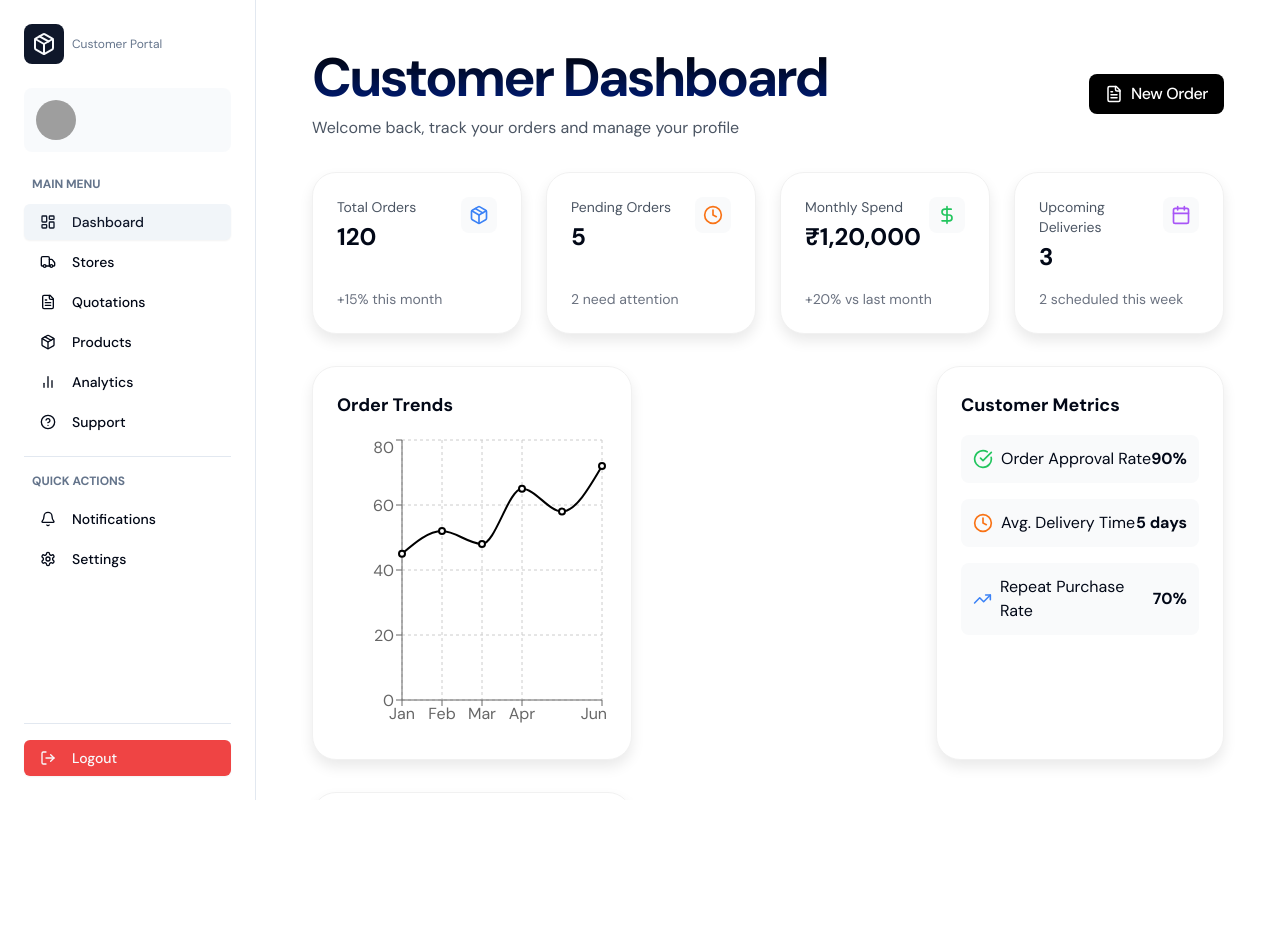
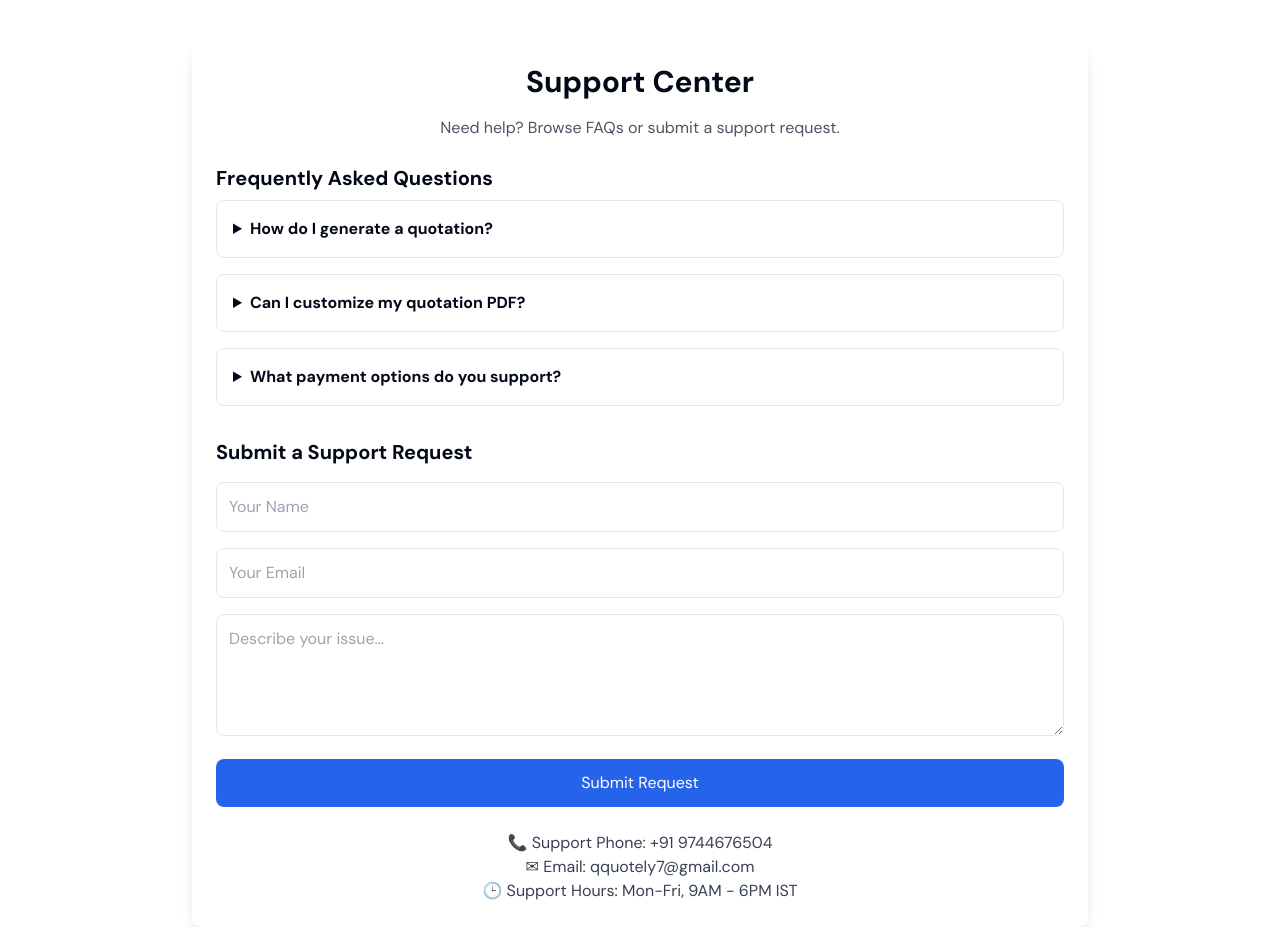
Before and after one commit to quotely-co/client, a React (Vite) app: page /support in a window 1280 px wide. Before the commit this address led to /dashboard. Before the commit the page ends 800 px from the top, so only its background shows below. Built offline with nearby package versions, Linux system fonts and the light colour scheme; no server answers; grey boxes are pictures that could not be loaded.

Commit message:
added the support and about s page

```diff
--- a/src/App.jsx
+++ b/src/App.jsx
@@ -1,4 +1,4 @@
-import React, { Suspense, lazy } from "react";
+import { Suspense, lazy } from "react";
 import { BrowserRouter as Router, Routes, Route } from "react-router-dom";
 import { Toaster } from "react-hot-toast";
 import OpenRoute from "./components/auth/OpenRoute";
@@ -7,6 +7,9 @@ import LoadingSpinner from "./components/common/Loading";
 
 // Lazy-loaded components
 const Landing = lazy(() => import("./pages/Landing"));
+const Support = lazy(() => import("./pages/Support"));
+const ContactUs = lazy(() => import("./pages/ContactUs"));
+
 const Onboarding = lazy(() => import("./pages/factory/Onboarding"));
 const Admin = lazy(() => import("./pages/Admin/AdminDashboard"));
 const FactoryDashboard = lazy(() => import("./pages/factory/FactoryDashboard"));
@@ -26,6 +29,8 @@ const App = () => (
       <Routes>
         {/* General */}
         <Route path="/" element={<Landing />} />
+        <Route path="/support" element={<Support />} />
+        <Route path="/Contact" element={<ContactUs />} />
 
         {/* Customer routes */}
         <Route path="/auth/register" element={<OpenRoute><Register /></OpenRoute>} />
--- /dev/null
+++ b/src/pages/ContactUs.jsx
@@ -0,0 +1,84 @@
+import { useState } from "react";
+
+export default function ContactUs() {
+  const [formData, setFormData] = useState({
+    name: "",
+    email: "",
+    message: "",
+  });
+
+  const handleChange = (e) => {
+    setFormData({ ...formData, [e.target.name]: e.target.value });
+  };
+
+  const handleSubmit = (e) => {
+    e.preventDefault();
+    alert("Your message has been sent!");
+    setFormData({ name: "", email: "", message: "" });
+  };
+
+  return (
+    <div className="max-w-4xl mx-auto p-6 bg-white shadow-lg rounded-lg mt-10">
+      <h2 className="text-3xl font-bold mb-4 text-center">Contact Us</h2>
+
+      <p className="text-gray-600 text-center mb-6">
+        Have questions? We're here to help. Reach out to us anytime.
+      </p>
+
+      {/* Contact Form */}
+      <form onSubmit={handleSubmit} className="space-y-4">
+        <input
+          type="text"
+          name="name"
+          value={formData.name}
+          onChange={handleChange}
+          placeholder="Your Name"
+          className="w-full p-3 border rounded-lg"
+          required
+        />
+        <input
+          type="email"
+          name="email"
+          value={formData.email}
+          onChange={handleChange}
+          placeholder="Your Email"
+          className="w-full p-3 border rounded-lg"
+          required
+        />
+        <textarea
+          name="message"
+          value={formData.message}
+          onChange={handleChange}
+          placeholder="Your Message"
+          className="w-full p-3 border rounded-lg"
+          rows="4"
+          required
+        ></textarea>
+        <button
+          type="submit"
+          className="w-full bg-blue-600 text-white p-3 rounded-lg hover:bg-blue-700"
+        >
+          Send Message
+        </button>
+      </form>
+
+      {/* Contact Details */}
+      <div className="mt-6 text-center">
+
+        <p className="text-gray-700">📞 Phone: +91 9744676504</p>
+        <p className="text-gray-700">✉ Email: quotely7@gmail.com</p>
+      </div>
+
+      {/* Google Maps (Optional) */}
+      <div className="mt-6">
+        <iframe
+          title="Google Maps"
+          className="w-full h-64 rounded-lg border"
+          src="https://www.google.com/maps/embed?pb=!1m18!1m12!1m3!1d3151.835434509667!2d144.9559263159045!3d-37.8172099797517!2m3!1f0!2f0!3f0!3m2!1i1024!2i768!4f13.1!3m3!1m2!1s0x6ad642af0f11fd81%3A0xf0727f87d5e7e08d!2sBusiness%20Hub!5e0!3m2!1sen!2sin!4v1649763896345!5m2!1sen!2sin"
+          allowFullScreen=""
+          loading="lazy"
+        ></iframe>
+      </div>
+    </div>
+  );
+}
--- /dev/null
+++ b/src/pages/Support.jsx
@@ -0,0 +1,93 @@
+import { useState } from "react";
+
+export default function Support() {
+  const [formData, setFormData] = useState({
+    name: "",
+    email: "",
+    issue: "",
+  });
+
+  const handleChange = (e) => {
+    setFormData({ ...formData, [e.target.name]: e.target.value });
+  };
+
+  const handleSubmit = (e) => {
+    e.preventDefault();
+    alert("Your support request has been submitted!");
+    setFormData({ name: "", email: "", issue: "" });
+  };
+
+  return (
+    <div className="max-w-4xl mx-auto p-6 bg-white shadow-lg rounded-lg mt-10">
+      <h2 className="text-3xl font-bold mb-4 text-center">Support Center</h2>
+
+      <p className="text-gray-600 text-center mb-6">
+        Need help? Browse FAQs or submit a support request.
+      </p>
+
+      {/* FAQs Section */}
+      <div className="mb-8">
+        <h3 className="text-xl font-semibold mb-2">Frequently Asked Questions</h3>
+        <div className="space-y-4">
+          <details className="border p-4 rounded-lg">
+            <summary className="font-semibold cursor-pointer">How do I generate a quotation?</summary>
+            <p className="mt-2 text-gray-600">Go to your dashboard, select a product, enter details, and click ‘Generate Quotation’.</p>
+          </details>
+          <details className="border p-4 rounded-lg">
+            <summary className="font-semibold cursor-pointer">Can I customize my quotation PDF?</summary>
+            <p className="mt-2 text-gray-600">Yes! You can add your logo, colors, and signatures to match your brand.</p>
+          </details>
+          <details className="border p-4 rounded-lg">
+            <summary className="font-semibold cursor-pointer">What payment options do you support?</summary>
+            <p className="mt-2 text-gray-600">We support Stripe, Razorpay, and PayPal for seamless transactions.</p>
+          </details>
+        </div>
+      </div>
+
+      {/* Support Form */}
+      <h3 className="text-xl font-semibold mb-4">Submit a Support Request</h3>
+      <form onSubmit={handleSubmit} className="space-y-4">
+        <input
+          type="text"
+          name="name"
+          value={formData.name}
+          onChange={handleChange}
+          placeholder="Your Name"
+          className="w-full p-3 border rounded-lg"
+          required
+        />
+        <input
+          type="email"
+          name="email"
+          value={formData.email}
+          onChange={handleChange}
+          placeholder="Your Email"
+          className="w-full p-3 border rounded-lg"
+          required
+        />
+        <textarea
+          name="issue"
+          value={formData.issue}
+          onChange={handleChange}
+          placeholder="Describe your issue..."
+          className="w-full p-3 border rounded-lg"
+          rows="4"
+          required
+        ></textarea>
+        <button
+          type="submit"
+          className="w-full bg-blue-600 text-white p-3 rounded-lg hover:bg-blue-700"
+        >
+          Submit Request
+        </button>
+      </form>
+
+      {/* Contact Details */}
+      <div className="mt-6 text-center">
+        <p className="text-gray-700">📞 Support Phone: +91 9744676504</p>
+        <p className="text-gray-700">✉ Email: qquotely7@gmail.com</p>
+        <p className="text-gray-700">🕒 Support Hours: Mon-Fri, 9AM - 6PM IST</p>
+      </div>
+    </div>
+  );
+}
--- a/src/sections/Footer.jsx
+++ b/src/sections/Footer.jsx
@@ -25,8 +25,8 @@ const Footer = () => {
           <button onClick={() => handleNavigate('/features')}>Features</button>
           <button onClick={() => handleNavigate('/customers')}>Customers</button>
           <button onClick={() => handleNavigate('/pricing')}>Pricing</button>
-          <button onClick={() => handleNavigate('/help')}>Help</button>
-          <button onClick={() => handleNavigate('/careers')}>Careers</button>
+          <button onClick={() => handleNavigate('/support')}>Support</button>
+          <button onClick={() => handleNavigate('/contact')}>Contact Us</button>
         </nav>
         {/* Social icons */}
         <div className="mt-6 flex justify-center gap-6">
```
